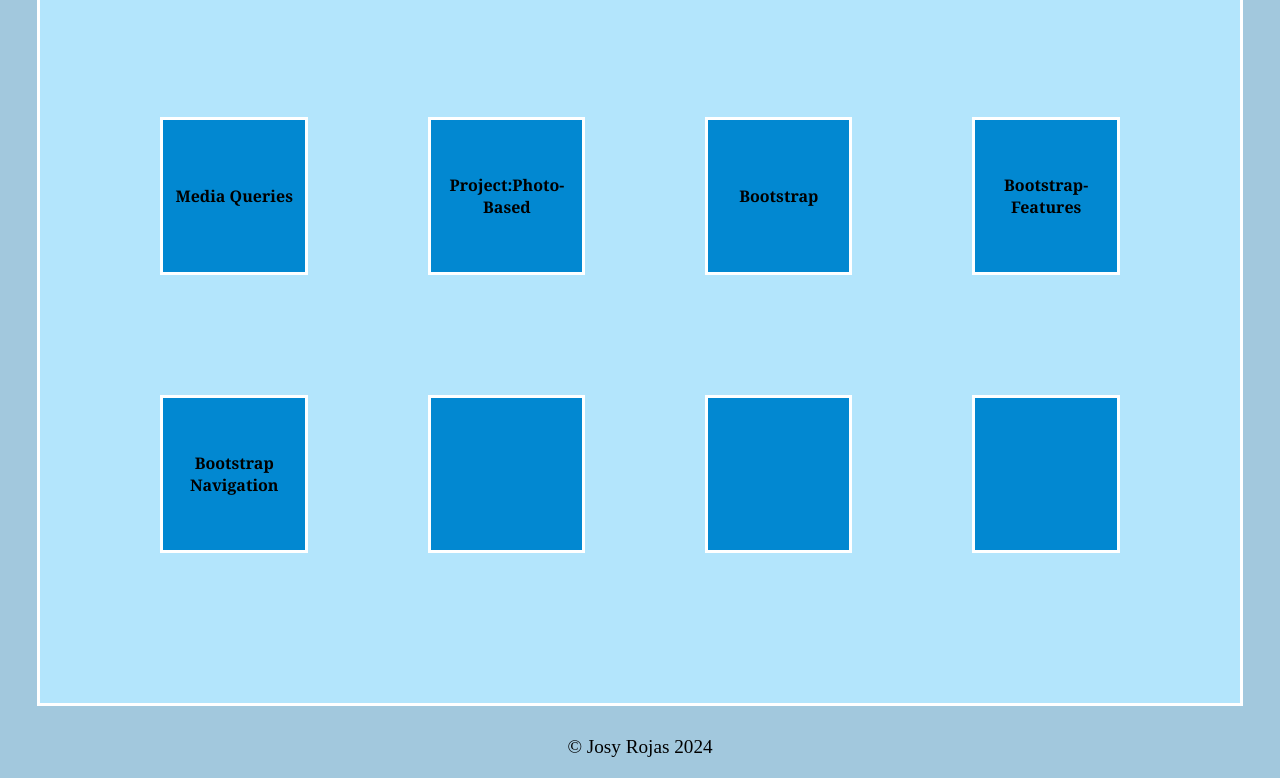
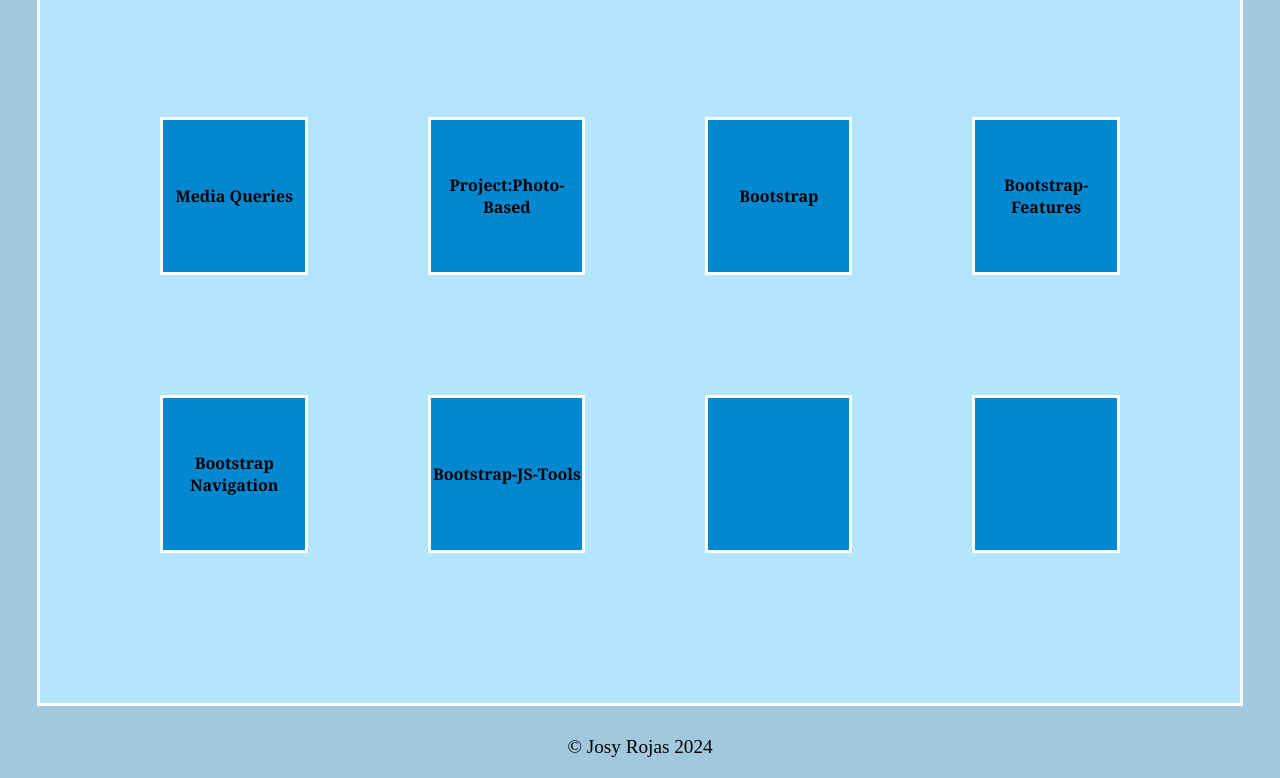
Before and after one commit to JRojas0713/web105, a plain HTML site: page index.html in a window 1280 px wide. Shown: the part 1319-2097 px from the top of the page. Drawn offline with Linux system fonts and the light colour scheme.

Commit message:
index-page

```diff
--- a/index.html
+++ b/index.html
@@ -45,7 +45,7 @@
         </tr>
         <tr>
             <th><a href="bootstrap-navigation/index.html" target="_blank">Bootstrap Navigation</a></th>
-            <th><a href="" target="_blank"></a></th>
+            <th><a href="bootstrap-JS-Tools/index.html" target="_blank">Bootstrap-JS-Tools</a></th>
             <th><a href="" target="_blank"></a></th>
             <th><a href="" target="_blank"></a></th>
         </tr>
```
